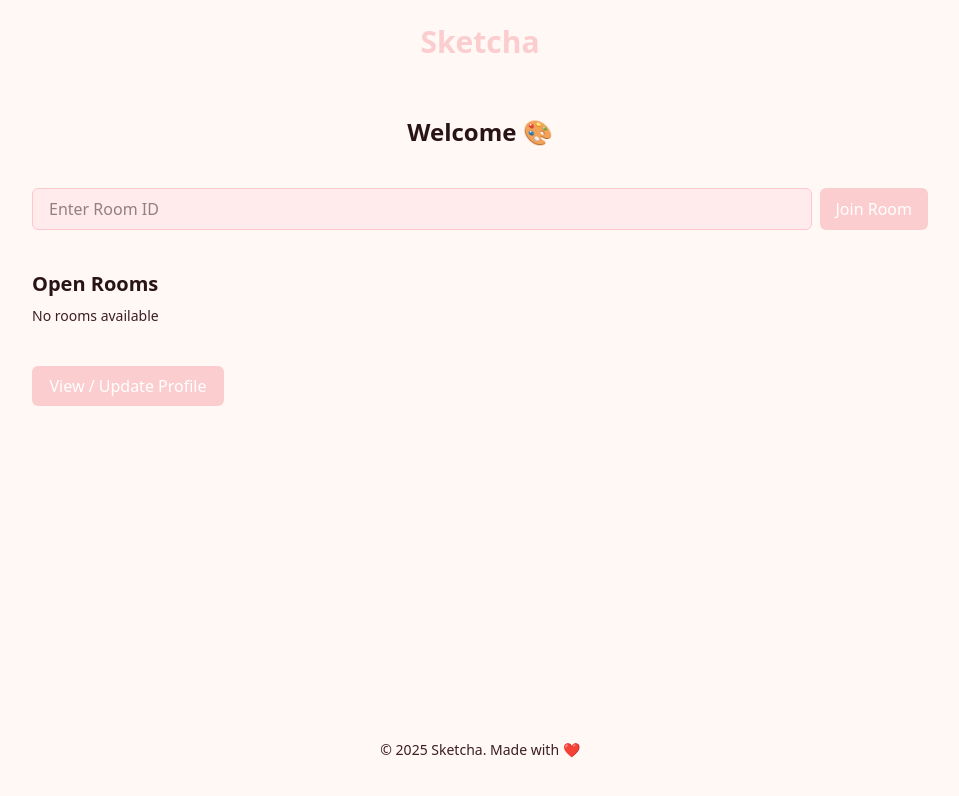
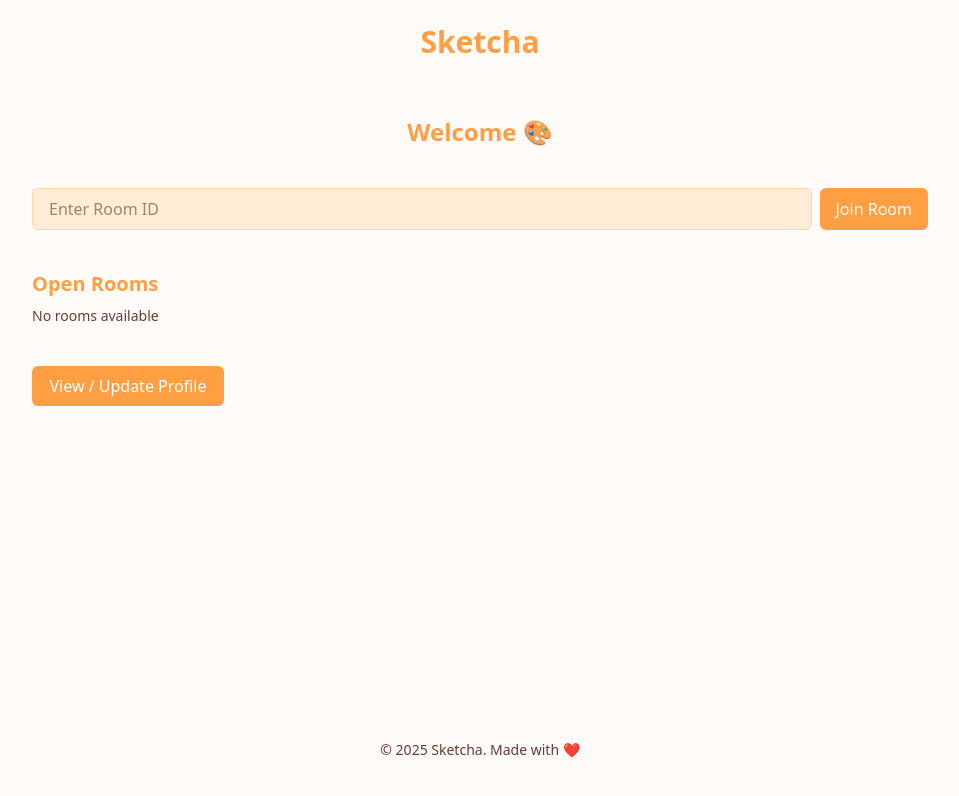
Before and after one commit to vallabhtiwari/sketcha, a Next.js app in the folder next-client/: page /dashboard in a window 1280 px wide. Shown: the top 796 px of the page, without its empty margins (160-1119 px from the left). Built offline with nearby package versions, Linux system fonts and the light colour scheme.

Commit message:
fix colors

```diff
--- a/next-client/src/app/components/CanvasBoard/CanvasBoard.tsx
+++ b/next-client/src/app/components/CanvasBoard/CanvasBoard.tsx
@@ -536,7 +536,7 @@ export const CanvasBoard = ({ ws, roomId }: CanvasBoardProps) => {
 
   return (
     <div
-      className="relative flex-1 flex flex-col dark:bg-gray-900 overflow-hidden"
+      className="relative flex-1 flex flex-col overflow-hidden"
       style={{ background: canvasBackground }}
     >
       <CanvasTools
--- a/next-client/src/app/components/CanvasBoard/_CanvasTools.tsx
+++ b/next-client/src/app/components/CanvasBoard/_CanvasTools.tsx
@@ -37,22 +37,26 @@ export const CanvasTools = ({
       <div className="absolute m-2 z-1 flex justify-start">
         <button
           onClick={() => setShowMenu(!showMenu)}
-          className="text-xl px-3 py-2 font-bold cursor-pointer bg-muted rounded-md border border-primary"
+          className="text-xl px-3 py-2 font-bold cursor-pointer bg-[rgb(255,251,248)] dark:bg-[rgb(26,20,16)] rounded-md border border-primary text-primary hover:bg-primary hover:text-primary-foreground transition-all duration-300"
         >
           <Menu />
         </button>
       </div>
       {showMenu && (
-        <div className="absolute top-15 left-2 bg-white dark:bg-gray-800 p-4 shadow-md z-50 rounded-md border border-primary">
+        <div className="absolute top-15 left-2 p-4 shadow-md z-50 rounded-md border border-primary bg-[rgb(255,251,248)] dark:bg-[rgb(26,20,16)]">
           <div className="space-y-2">
             <div>
-              <span>Tool</span>
-              <div className="grid grid-cols-3 gap-2">
+              <span className="font-medium text-muted-foreground text-xl">
+                Tool
+              </span>
+              <div className="grid grid-cols-3 gap-2 mt-2">
                 {CanvasToolOptions.map((tool) => (
                   <div
                     key={tool}
                     className={`group w-10 h-8 p-2 border border-primary rounded-sm text-center cursor-pointer flex items-center justify-center ${
-                      selected === tool ? "bg-primary text-white" : ""
+                      selected === tool
+                        ? "bg-primary text-primary-foreground"
+                        : "text-primary"
                     }`}
                     onClick={() => {
                       onToolChange(tool);
@@ -88,19 +92,29 @@ export const CanvasTools = ({
               </div>
             </div>
             <div className="flex items-center">
-              <label className="text-sm font-medium text-gray-700 dark:text-gray-300">
+              <label className="font-medium text-muted-foreground text-xl">
                 Color
               </label>
-              <input
-                type="color"
-                value={brushColor}
-                onChange={(e) => setBrushColor(e.target.value)}
-                className="ml-1 w-8 h-6 p-0 border-none outline-none"
-              />
+              <div className="relative ml-2 mt-2">
+                <div
+                  className="w-6 h-4 border border-primary cursor-pointer rounded-sm"
+                  style={{ backgroundColor: brushColor }}
+                  onClick={() =>
+                    document.getElementById("color-picker")?.click()
+                  }
+                />
+                <input
+                  id="color-picker"
+                  type="color"
+                  value={brushColor}
+                  onChange={(e) => setBrushColor(e.target.value)}
+                  className="absolute inset-0 w-full h-full opacity-0 cursor-pointer"
+                />
+              </div>
             </div>
 
             <div className="flex items-center gap-2">
-              <label className="text-sm font-medium text-gray-700 dark:text-gray-300">
+              <label className="font-medium text-muted-foreground text-xl mb-2">
                 Width
               </label>
               <input
@@ -114,12 +128,14 @@ export const CanvasTools = ({
               <span>{brushWidth}</span>
             </div>
             <div>
-              <span>Canvas background</span>
-              <div className="flex justify-between">
+              <span className="font-medium text-muted-foreground text-xl">
+                Canvas background
+              </span>
+              <div className="flex justify-between mt-2">
                 {canvasBackgroundOptions.map((item) => (
                   <div
                     key={item}
-                    className="w-8 h-6 rounded-sm cursor-pointer border border-muted"
+                    className="w-8 h-6 rounded-sm cursor-pointer border border-border"
                     style={{ backgroundColor: item }}
                     title={item}
                     onClick={() => setCanvasBackground(item)}
@@ -127,10 +143,10 @@ export const CanvasTools = ({
                 ))}
               </div>
             </div>
-            <div>
+            <div className="mt-4">
               <button
                 onClick={onResetCanvas}
-                className="px-3 py-2 font-bold cursor-pointer rounded-md border border-primary flex items-center gap-2 text-white"
+                className="px-3 py-2 font-bold cursor-pointer rounded-md border border-primary flex items-center gap-2 text-muted-foreground"
               >
                 <Trash className="w-5 h-5" /> <span>Reset Canvas</span>
               </button>
--- a/next-client/src/app/dashboard/page.tsx
+++ b/next-client/src/app/dashboard/page.tsx
@@ -36,7 +36,7 @@ export default function Dashboard({ user }: { user?: any }) {
     return (
       <div className="px-4 py-8 flex justify-center">
         <div className="w-full max-w-4xl space-y-10">
-          <h1 className="text-2xl font-bold text-center text-foreground">
+          <h1 className="text-2xl font-bold text-center text-primary">
             Welcome{user?.name ? `, ${user.name}` : ""} 🎨
           </h1>
 
@@ -63,9 +63,7 @@ export default function Dashboard({ user }: { user?: any }) {
           </form>
 
           <div className="space-y-2">
-            <h2 className="text-xl font-semibold text-foreground">
-              Open Rooms
-            </h2>
+            <h2 className="text-xl font-semibold text-primary">Open Rooms</h2>
             <div className="grid grid-cols-2 sm:grid-cols-3 gap-2">
               {rooms.length > 0 ? (
                 rooms.map((room) => (
--- a/next-client/src/app/globals.css
+++ b/next-client/src/app/globals.css
@@ -4,54 +4,54 @@
 
 @layer base {
   :root {
-    --background: 255 248 245;
-    --foreground: 40 20 20;
+    --background: 255 251 248;
+    --foreground: 51 30 25;
 
     --card: 255 255 255;
-    --border: 255 200 200;
-    --input: 255 230 230;
+    --border: 255 214 165;
+    --input: 255 245 235;
 
-    --primary: 251 205 206; /* Peach */
-    --primary-foreground: 40 20 20;
+    --primary: 255 159 67; /* Vibrant Peach */
+    --primary-foreground: 255 255 255;
 
-    --secondary: 255 205 205;
-    --secondary-foreground: 40 20 20;
+    --secondary: 255 195 113;
+    --secondary-foreground: 51 30 25;
 
-    --muted: 255 235 235;
-    --muted-foreground: 60 30 30;
+    --muted: 255 237 213;
+    --muted-foreground: 102 60 50;
 
-    --accent: 255 180 180;
-    --accent-foreground: 40 20 20;
+    --accent: 255 107 107;
+    --accent-foreground: 255 255 255;
 
-    --destructive: 220 38 38;
-    --destructive-hover: 185 28 28;
+    --destructive: 239 68 68;
+    --destructive-hover: 220 38 38;
     --destructive-foreground: 255 255 255;
 
-    --ring: 251 205 206;
+    --ring: 255 159 67;
     --radius: 0.75rem;
   }
 
   .dark {
-    --background: 30 10 10;
-    --foreground: 255 230 230;
+    --background: 26 20 16;
+    --foreground: 255 245 235;
 
-    --card: 40 20 20;
-    --border: 80 40 40;
-    --input: 60 30 30;
+    --card: 38 29 23;
+    --border: 77 54 38;
+    --input: 51 38 28;
 
-    --primary: 251 205 206;
-    --primary-foreground: 40 20 20;
+    --primary: 255 159 67;
+    --primary-foreground: 26 20 16;
 
-    --secondary: 120 60 60;
-    --secondary-foreground: 255 230 230;
+    --secondary: 191 129 81;
+    --secondary-foreground: 255 245 235;
 
-    --muted: 70 35 35;
-    --muted-foreground: 255 200 200;
+    --muted: 64 48 36;
+    --muted-foreground: 204 163 132;
 
-    --accent: 255 120 120;
+    --accent: 255 107 107;
     --accent-foreground: 255 255 255;
 
-    --ring: 251 205 206;
+    --ring: 255 159 67;
   }
 
   body {
--- a/next-client/src/store/sketchStore.ts
+++ b/next-client/src/store/sketchStore.ts
@@ -2,11 +2,11 @@ import { create } from "zustand";
 import { CanvasToolOptions } from "@/types";
 
 export const canvasBackgroundOptions = [
-  "#f8f8f8",
-  "#444444",
-  "#586071",
-  "#6a5c5c",
-  "#6a3c3c",
+  "#FFFBF8",
+  "#FFF0E6",
+  "#FFB366",
+  "#E8864A",
+  "#2A1D15",
 ];
 
 interface SketchState {
```
